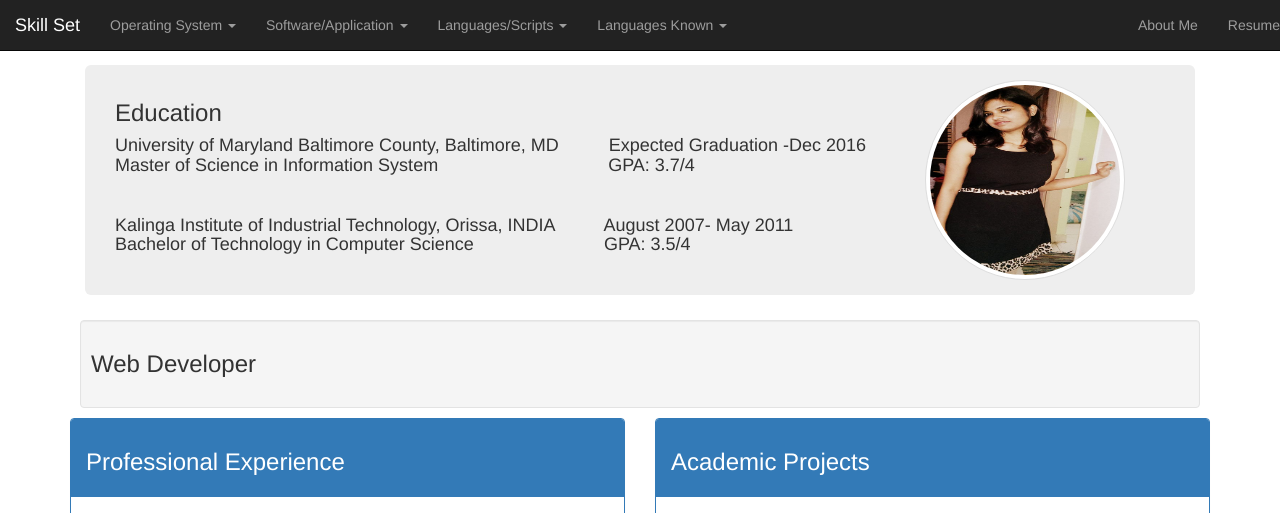
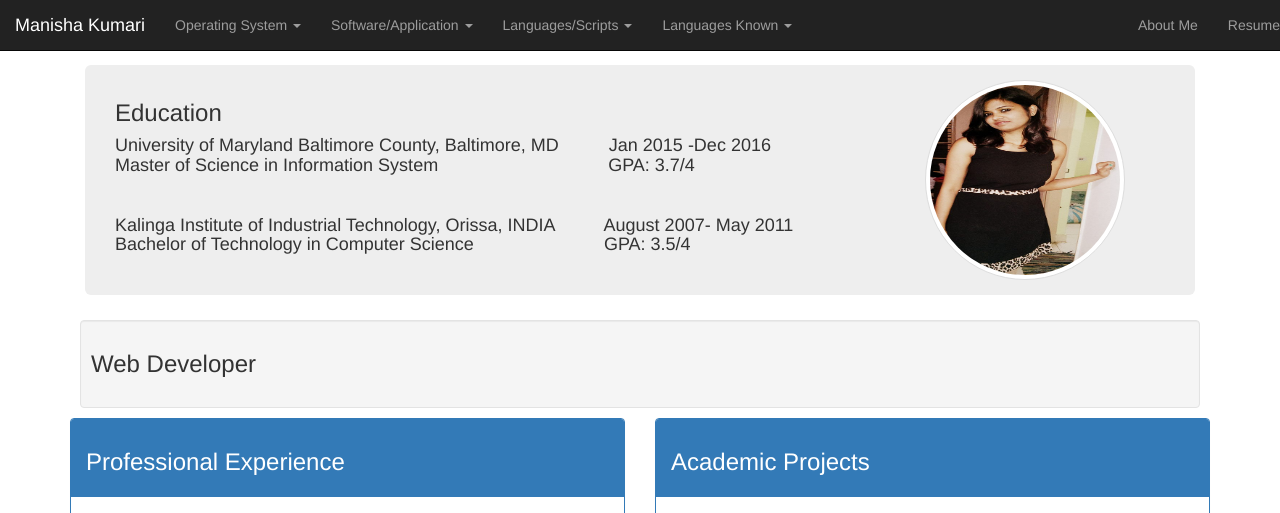
Before and after one commit to mkumarihe7320/My-Profile, a plain HTML site: page index.html in a window 1280 px wide. Shown: the top 513 px of the page. Drawn offline with nearby package versions, Linux system fonts and the light colour scheme; a script that the page names is missing.

Commit message:
Update index.html

```diff
--- a/index.html
+++ b/index.html
@@ -16,7 +16,7 @@
 
 <nav class="navbar navbar-inverse navbar-fixed-top">
 <div class="navbar-header">
-<a href="#" class="navbar-brand">Skill Set</a>
+<a href="#" class="navbar-brand">Manisha Kumari</a>
 <button type="button" class="navbar-toggle" data-toggle="collapse" data-target="#first">
 <span class="icon-bar"></span>
 <span class="icon-bar"></span>
@@ -80,7 +80,7 @@
 
  <h4>
 
-University of Maryland Baltimore County, Baltimore, MD       &nbsp;&nbsp;&nbsp;&nbsp;&nbsp;&nbsp;&nbsp;&nbsp; Expected Graduation -Dec 2016 </br>
+University of Maryland Baltimore County, Baltimore, MD       &nbsp;&nbsp;&nbsp;&nbsp;&nbsp;&nbsp;&nbsp;&nbsp; Jan 2015 -Dec 2016 </br>
 Master of Science in Information System                        &nbsp;&nbsp;&nbsp;&nbsp;&nbsp;&nbsp;&nbsp;&nbsp;&nbsp;&nbsp;&nbsp;&nbsp; &nbsp;&nbsp;&nbsp;&nbsp;&nbsp;&nbsp;&nbsp;&nbsp;&nbsp;&nbsp;&nbsp;&nbsp;&nbsp;&nbsp;&nbsp;&nbsp;&nbsp;&nbsp;&nbsp;        GPA: 3.7/4 <br><br><br>
 Kalinga Institute of Industrial Technology, Orissa, INDIA   &nbsp;&nbsp;&nbsp;&nbsp;&nbsp;&nbsp;&nbsp;&nbsp;      August 2007- May 2011</br>
 Bachelor of Technology in Computer Science            &nbsp;&nbsp;&nbsp;&nbsp;&nbsp;&nbsp;&nbsp;&nbsp;&nbsp;&nbsp;&nbsp;&nbsp;&nbsp;&nbsp;&nbsp;&nbsp;&nbsp;&nbsp;&nbsp;&nbsp;&nbsp;&nbsp;&nbsp;&nbsp;                 GPA: 3.5/4 <br>
```
